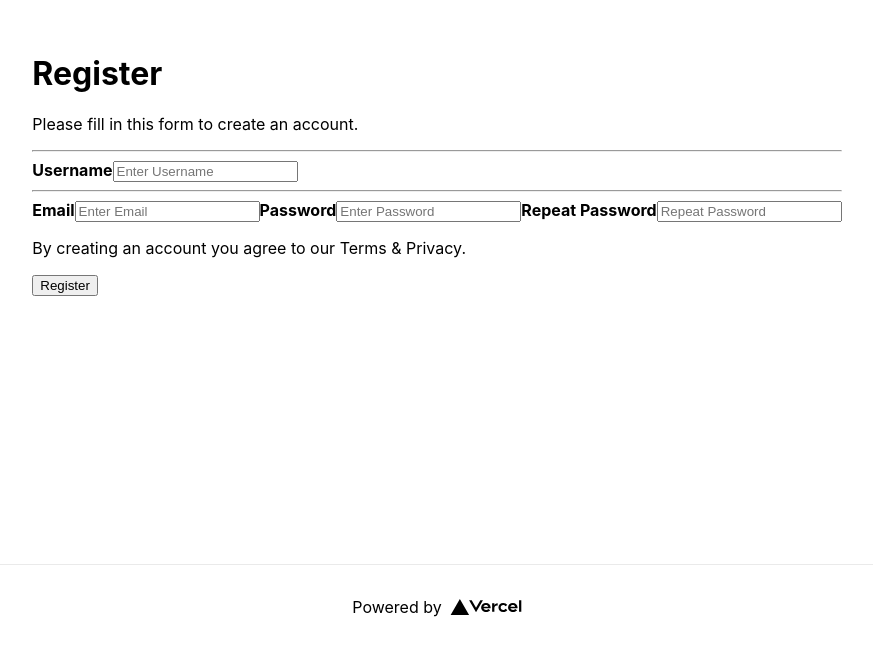
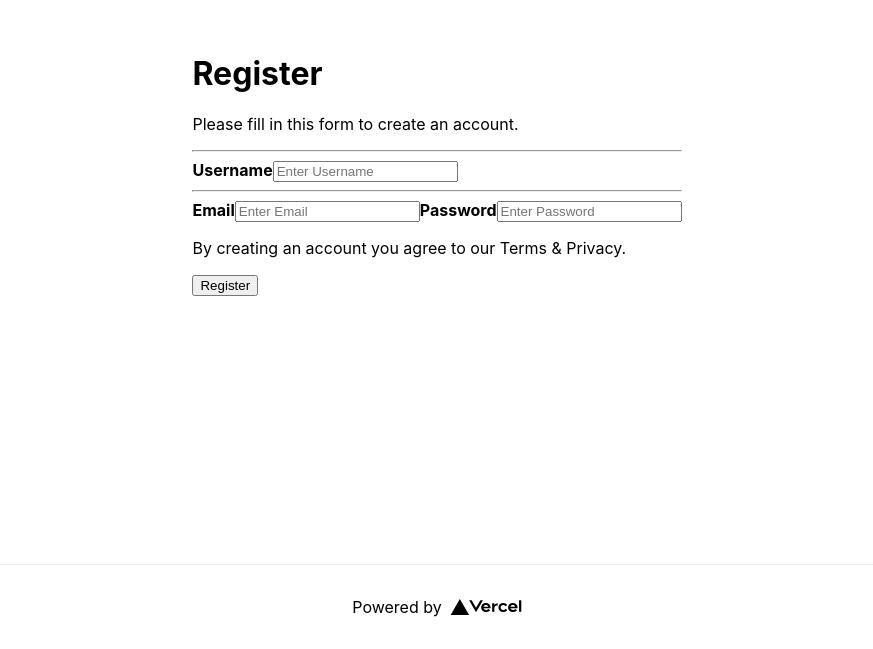
Before and after one commit to JS702/projectb_frontend, a Next.js app: page /register in a window 1280 px wide. Shown: the part 236-885 px from the top of the page, without its empty margins (203-1076 px from the left). Built offline with nearby package versions, Linux system fonts and the light colour scheme.

Commit message:
nix wichtiges

```diff
--- a/package.json
+++ b/package.json
@@ -11,7 +11,8 @@
   "dependencies": {
     "next": "12.3.1",
     "react": "18.2.0",
-    "react-dom": "18.2.0"
+    "react-dom": "18.2.0",
+    "react-hook-form": "^7.37.0"
   },
   "devDependencies": {
     "eslint": "8.25.0",
--- a/pages/register.js
+++ b/pages/register.js
@@ -49,16 +49,6 @@ export default function Register() {
             id="psw"
             required
           />
-
-          <b>Repeat Password</b>
-          <input
-            type="password"
-            placeholder="Repeat Password"
-            name="psw-repeat"
-            id="psw-repeat"
-            required
-          />
-
           <p>
             By creating an account you agree to our{" "}
             <a href="#">Terms & Privacy</a>.
```
Also changed, not shown: 1 other file (tests, documents, lock files or other folders).
